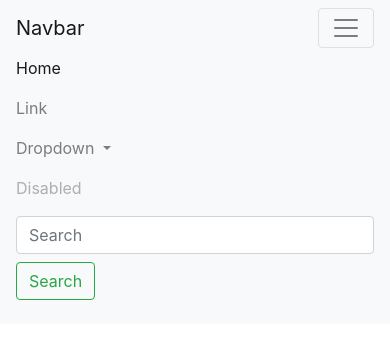
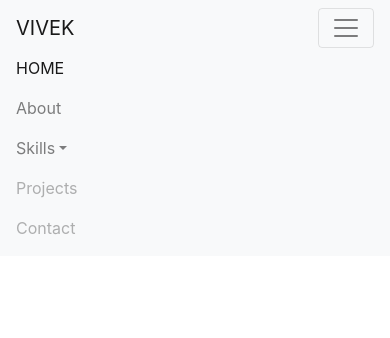
Before and after one commit to Vivek11032000/Mini-Project, a plain HTML site: page index.html in a window 390 px wide. Both pictures are taken after a click on the button "Toggle navigation". Drawn offline with nearby package versions, Linux system fonts and the light colour scheme.

Commit message:
create nav bar

```diff
--- a/index.html
+++ b/index.html
@@ -7,13 +7,14 @@
 	<link rel="stylesheet" href="https://cdn.jsdelivr.net/npm/bootstrap@4.6.2/dist/css/bootstrap.min.css" integrity="sha384-xOolHFLEh07PJGoPkLv1IbcEPTNtaed2xpHsD9ESMhqIYd0nLMwNLD69Npy4HI+N" crossorigin="anonymous">
 	<!-- bootstrap java script bundle -->
 	<script src="https://cdn.jsdelivr.net/npm/jquery@3.5.1/dist/jquery.slim.min.js" integrity="sha384-DfXdz2htPH0lsSSs5nCTpuj/zy4C+OGpamoFVy38MVBnE+IbbVYUew+OrCXaRkfj" crossorigin="anonymous"></script>
-<script src="https://cdn.jsdelivr.net/npm/bootstrap@4.6.2/dist/js/bootstrap.bundle.min.js" integrity="sha384-Fy6S3B9q64WdZWQUiU+q4/2Lc9npb8tCaSX9FK7E8HnRr0Jz8D6OP9dO5Vg3Q9ct" crossorigin="anonymous"></script>
-	<title>VIVEK PORTFOLIO</title>
+	<script src="https://cdn.jsdelivr.net/npm/bootstrap@4.6.2/dist/js/bootstrap.bundle.min.js" integrity="sha384-Fy6S3B9q64WdZWQUiU+q4/2Lc9npb8tCaSX9FK7E8HnRr0Jz8D6OP9dO5Vg3Q9ct" crossorigin="anonymous"></script>
+	<title>MyPortFolio</title>
 </head>
 <body>
-	<div>
+	<div class="navigation">
+
 		<nav class="navbar navbar-expand-lg navbar-light bg-light">
-			<a class="navbar-brand" href="#">Navbar</a>
+			<a class="navbar-brand" href="#">VIVEK</a>
 			<button class="navbar-toggler" type="button" data-toggle="collapse" data-target="#navbarSupportedContent" aria-controls="navbarSupportedContent" aria-expanded="false" aria-label="Toggle navigation">
 			  <span class="navbar-toggler-icon"></span>
 			</button>
@@ -21,33 +22,27 @@
 			<div class="collapse navbar-collapse" id="navbarSupportedContent">
 			  <ul class="navbar-nav mr-auto">
 				<li class="nav-item active">
-				  <a class="nav-link" href="#">Home <span class="sr-only">(current)</span></a>
+				  <a class="nav-link" href="#">HOME<span class="sr-only">(current)</span></a>
 				</li>
 				<li class="nav-item">
-				  <a class="nav-link" href="#">Link</a>
+				  <a class="nav-link" href="#">About</a>
 				</li>
 				<li class="nav-item dropdown">
-				  <a class="nav-link dropdown-toggle" href="#" role="button" data-toggle="dropdown" aria-expanded="false">
-					Dropdown
-				  </a>
-				  <div class="dropdown-menu">
-					<a class="dropdown-item" href="#">Action</a>
-					<a class="dropdown-item" href="#">Another action</a>
-					<div class="dropdown-divider"></div>
-					<a class="dropdown-item" href="#">Something else here</a>
-				  </div>
+				  <a class="nav-link dropdown-toggle" href="#" >Skills</a>
+
 				</li>
 				<li class="nav-item">
-				  <a class="nav-link disabled">Disabled</a>
+				  <a class="nav-link disabled">Projects</a>
 				</li>
+			</li>
+			<li class="nav-item">
+			  <a class="nav-link disabled">Contact</a>
+			</li>
 			  </ul>
-			  <form class="form-inline my-2 my-lg-0">
-				<input class="form-control mr-sm-2" type="search" placeholder="Search" aria-label="Search">
-				<button class="btn btn-outline-success my-2 my-sm-0" type="submit">Search</button>
-			  </form>
+
 			</div>
 		  </nav>
-	</div>
+		</div>
 
 
 </body>
```
